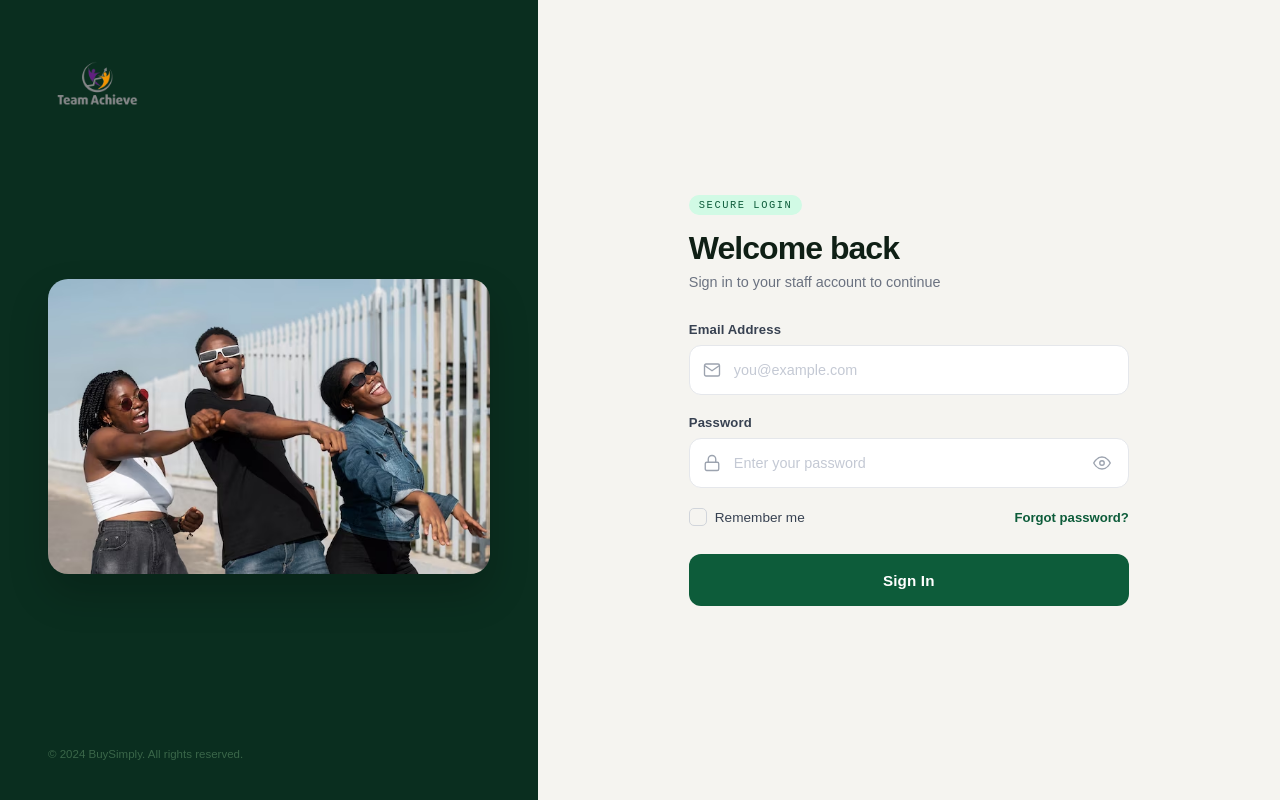
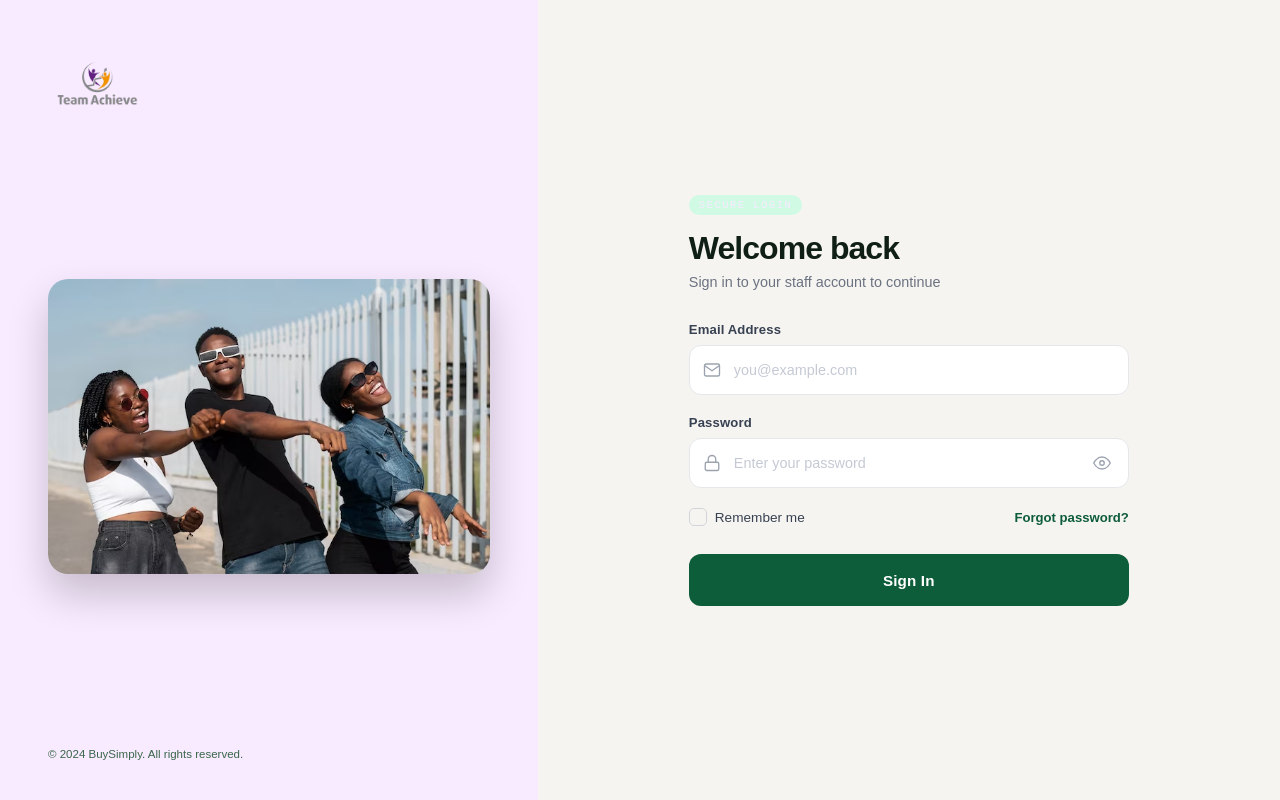
Before and after one commit to seonudoiba/buysimply_frontend, a Vue app: page /login in a window 1280 px wide. Built offline with nearby package versions, Linux system fonts and the light colour scheme; no server answers; the HTML template or start-up script is replaced by a standard one.

Commit message:
first commit

```diff
--- a/src/views/LoginView.vue
+++ b/src/views/LoginView.vue
@@ -228,7 +228,7 @@ async function handleLogin() {
 /* ── LEFT PANEL ── */
 .left-panel {
   width: 42%;
-  background: #0a2e1f;
+  background: #F8EAFF;
   display: flex;
   flex-direction: column;
   padding: 40px 48px;
@@ -350,7 +350,7 @@ async function handleLogin() {
   font-family: 'DM Mono', monospace;
   font-size: 0.65rem;
   letter-spacing: 0.15em;
-  color: #0D5C3A;
+  color: #F8EAFF;
   background: #d1fae5;
   padding: 4px 10px;
   border-radius: 100px;
```
